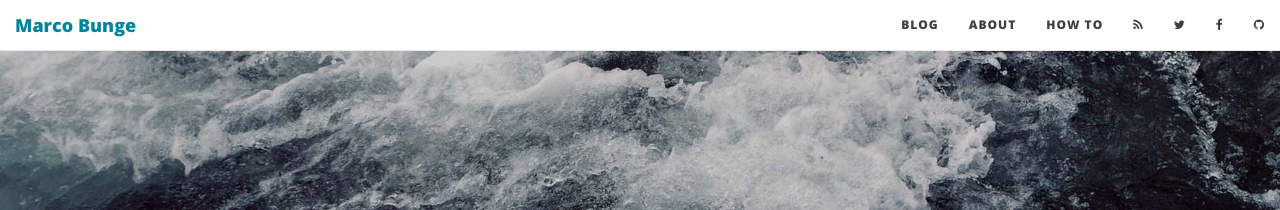
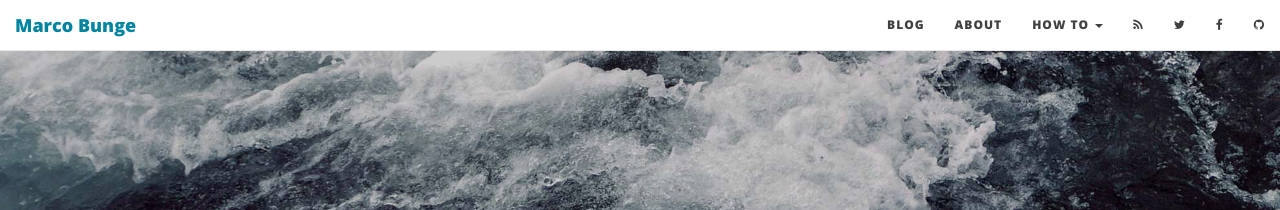
Before and after one commit to mbunge/mbunge.github.io, a Jekyll site: the page built from index.html, in a window 1280 px wide. Shown: the top 210 px of the page. Built offline with Jekyll 4.4.1, drawn with Linux system fonts in a browser that asks for light colours; nearby versions of some CDN libraries; the list of posts is cut into pages by our own code.

Commit message:
Update nav.html

```diff
--- a/_includes/nav.html
+++ b/_includes/nav.html
@@ -20,7 +20,7 @@
                 </li>
                 {% for page in site.pages %}{% if page.category %}
                 <li class="dropdown">
-                    <a href="{{ page.url | prepend: site.baseurl }}">{{ page.category }}</a>
+                    <a href="#" class="dropdown-toggle" data-toggle="dropdown" role="button" aria-haspopup="true" aria-expanded="false">{{ page.category }} <span class="caret"></span></a>
                     <ul class="dropdown-menu">
                         {% for cat_page in site.pages %}
                             {% if cat_page.category %}
```
